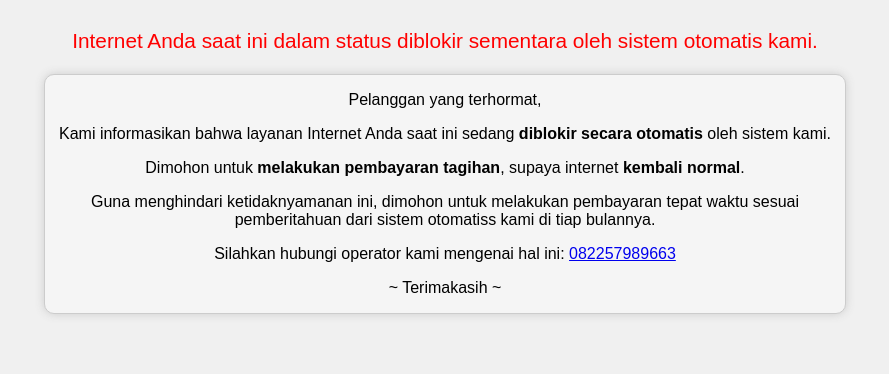
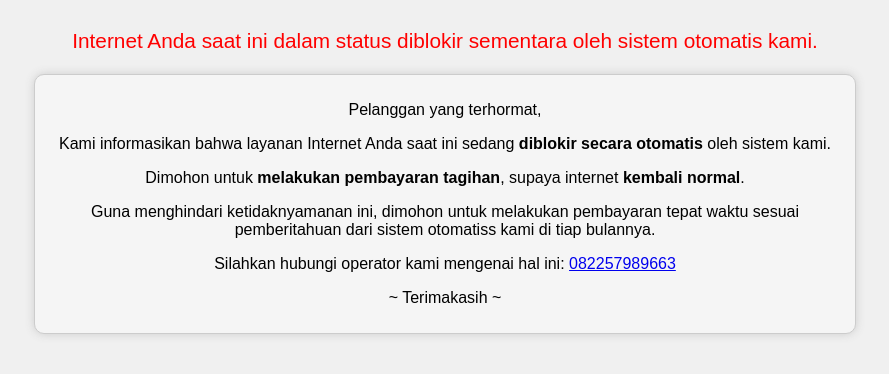
Before and after one commit to galinfo/isolir, a plain HTML site: page index.html in a window 1280 px wide. Shown: the part 72-446 px from the top of the page, without its empty margins (195-1084 px from the left). Drawn offline with Linux system fonts and the light colour scheme.

Commit message:
add padding

```diff
--- a/index.html
+++ b/index.html
@@ -10,7 +10,7 @@
 <body style="background-color: #f0f0f0; text-align: center; font-family: Arial, Helvetica, sans-serif;">
   <p style="font-size: 2em; color: darkred; font-weight: bold;">MOHON MAAF</p>
   <p style="font-size: 1.3em; color: red;">Internet Anda saat ini dalam status diblokir sementara oleh sistem otomatis kami.</p>
-  <div style="border: 1px solid #ccc; width: 100%; max-width: 800px; margin: auto; background-color: whitesmoke; box-shadow: 0 0 10px #ccc; border-radius: 10px;">
+  <div style="border: 1px solid #ccc; width: 100%; max-width: 800px; margin: auto; background-color: whitesmoke; box-shadow: 0 0 10px #ccc; border-radius: 10px; padding: 10px;">
     <p>Pelanggan yang terhormat,</p>
     <p>Kami informasikan bahwa layanan Internet Anda saat ini sedang <strong>diblokir secara otomatis</strong> oleh sistem kami.</p>
     <p>Dimohon untuk <strong>melakukan pembayaran tagihan</strong>, supaya internet <strong>kembali normal</strong>.</p>
```
